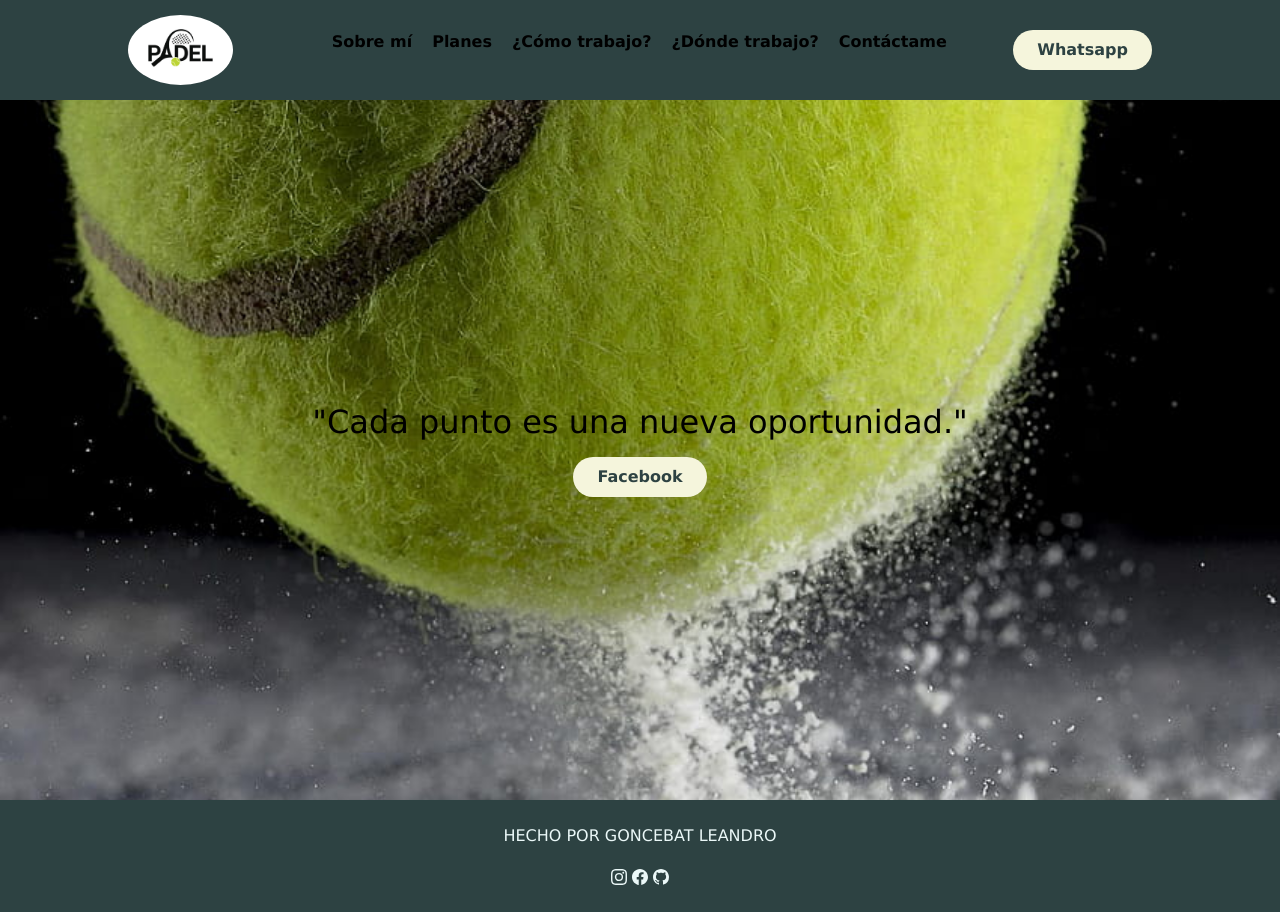
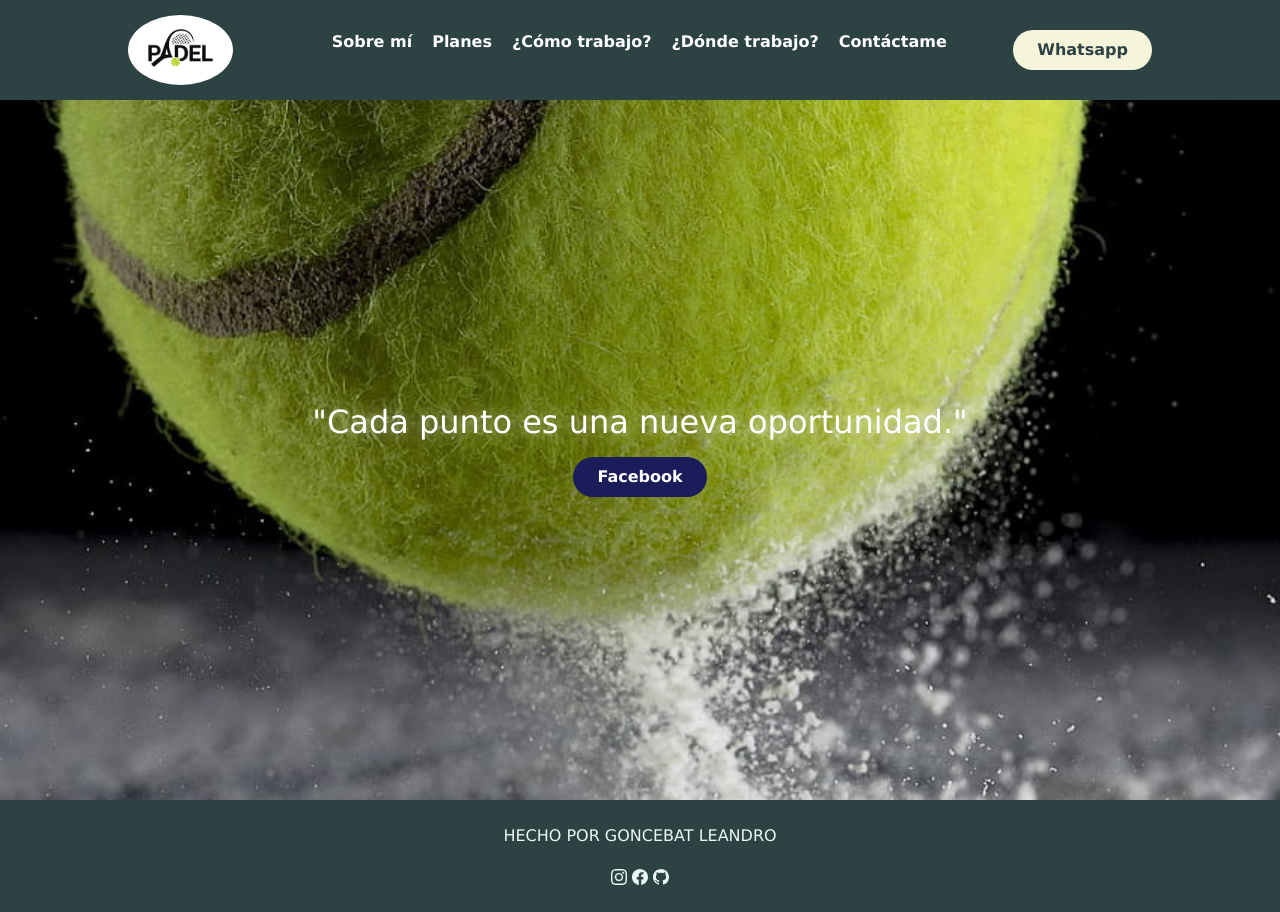
Before and after one commit to goncebatleandro/Pre-entrega3, a website: page index.html in a window 1280 px wide. Drawn offline with nearby package versions, Linux system fonts and the light colour scheme.

Commit message:
Actualización

```diff
--- a/scss/_header.scss
+++ b/scss/_header.scss
@@ -2,7 +2,7 @@
 
 @mixin linksheader {
     text-decoration: none;
-    color: rgb(0, 0, 0);
+    color: rgb(255, 255, 255);
 }
 
 .header {
@@ -26,7 +26,7 @@
     border-radius: 50%;
 
     &:hover {
-      transform: rotate(0.3turn);
+      transform: skew(30deg, 20deg);
     }
   }
 
--- a/scss/_index.scss
+++ b/scss/_index.scss
@@ -18,16 +18,20 @@
   .textobanner {
     font-size: 2rem;
     font-family: 'Lucida Sans', 'Lucida Sans Regular', 'Lucida Grande', 'Lucida Sans Unicode', Geneva, Verdana, sans-serif;
-    color: rgb(0, 0, 0);
+    color: rgb(255, 255, 255);
+    text-shadow:
+          0 0 15px rgba(255, 255, 255, 0.5),
+          0 0 30px rgba(255, 255, 255, 0.3),
+          0 0 50px rgba(255, 255, 255, 0.2);
     margin-bottom: 1rem;
   }
 
   .btnmain {
     text-decoration: none;
     font-weight: 700;
-    color: rgb(45, 66, 66);
+    color: #fff;
     padding: 0.5rem 1.5rem;
-    background: beige;
+    background: rgb(27, 28, 90);
     border: none;
     border-radius: 50px;
     cursor: pointer;
--- a/scss/_responsive.scss
+++ b/scss/_responsive.scss
@@ -25,7 +25,7 @@
 
     .linkcelu {
         font-weight: 700;
-        color: rgb(0, 0, 0);
+        color: rgb(248, 248, 248);
         text-decoration: none;
         transition: transform 0.3s, color 0.3s;
     }
@@ -117,7 +117,7 @@
 
     .linkcelu {
         font-weight: 700;
-        color: rgb(0, 0, 0);
+        color: rgb(255, 255, 255);
         text-decoration: none;
         transition: transform 0.3s, color 0.3s;
     }
```
Also changed, not shown: css/styles.css, 1 other file.
